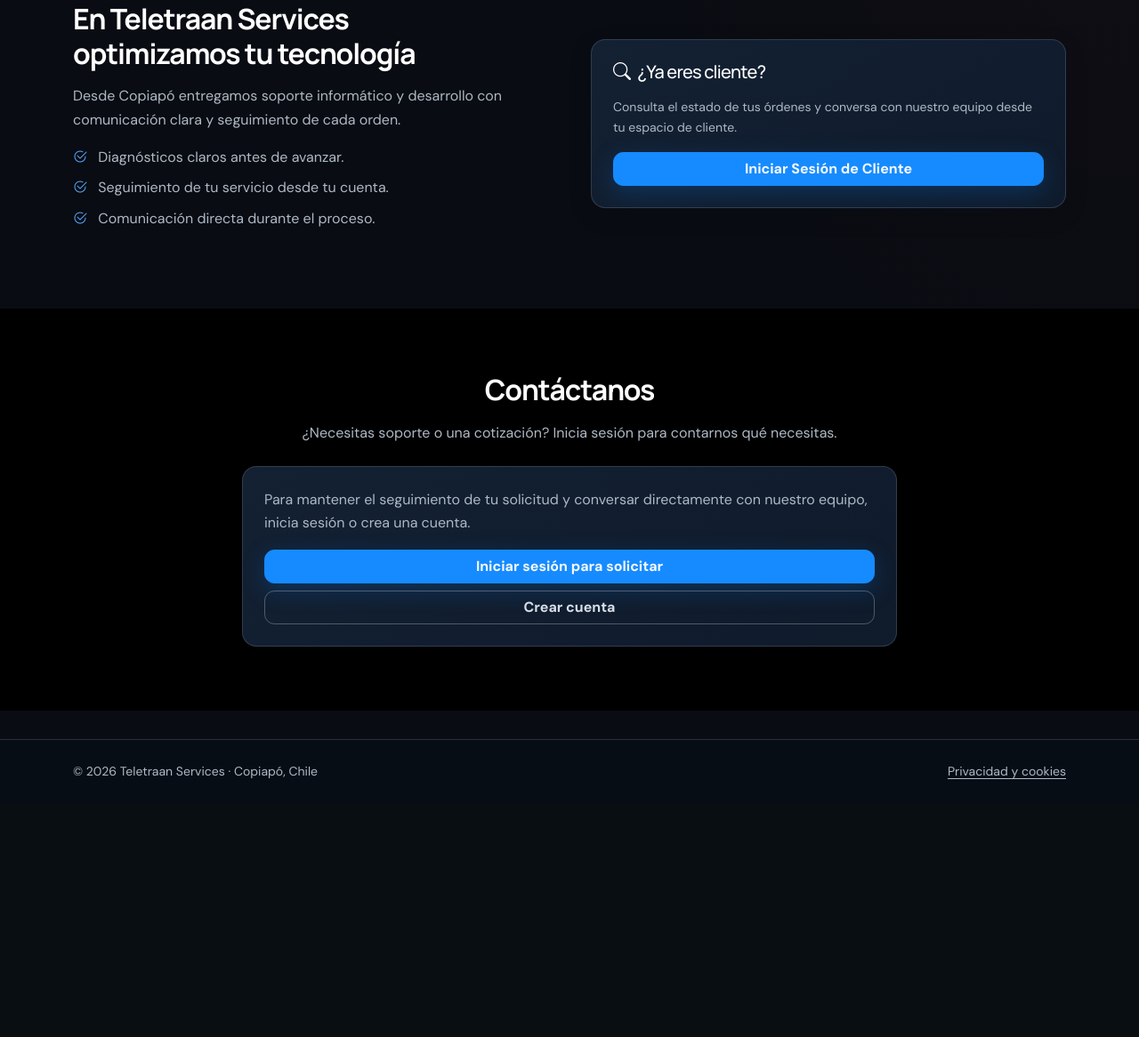
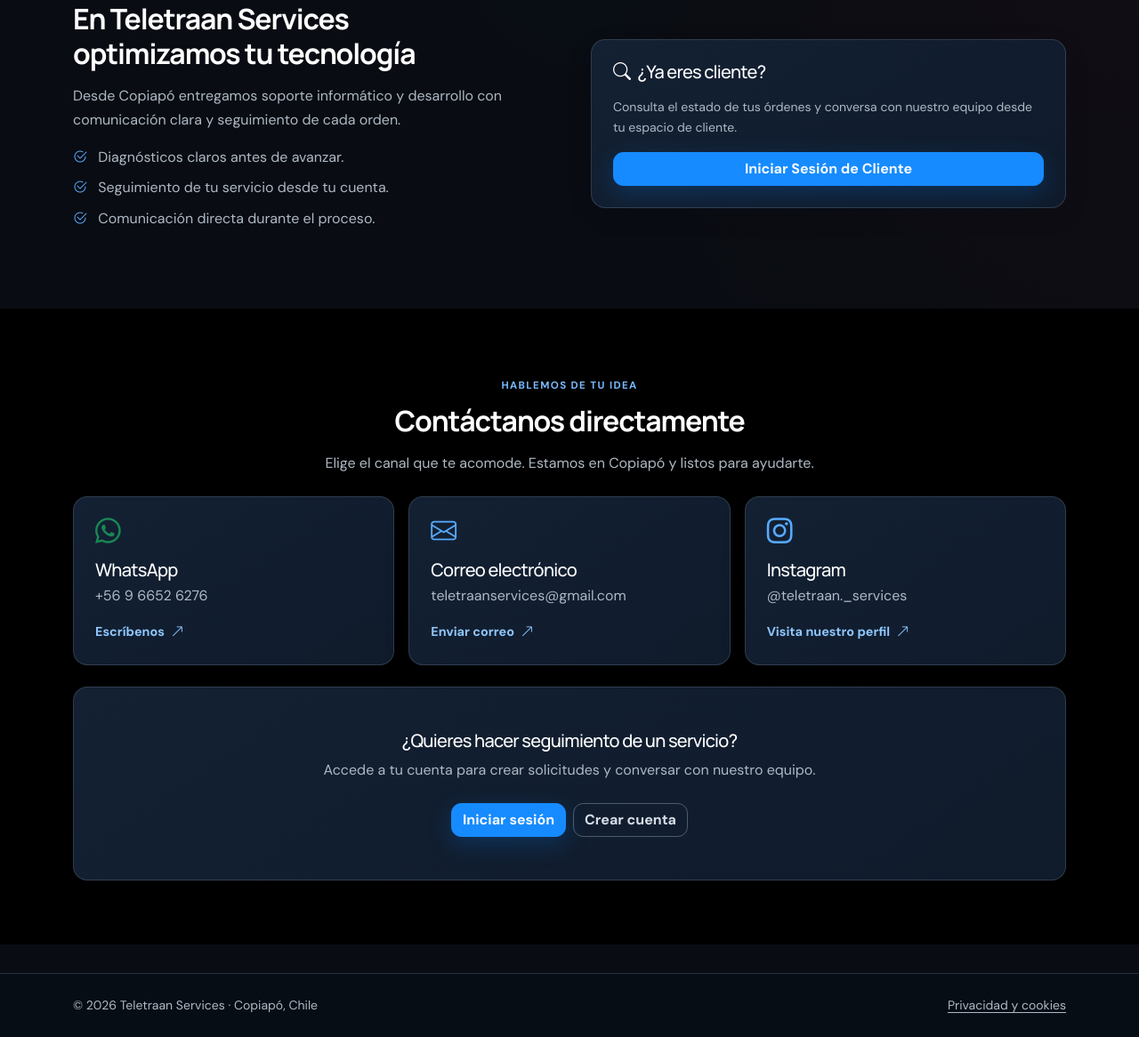
Before and after one commit to teletraanservices/teletraanservicios, a Django app: page / in a window 1280 px wide. Shown: the part 2111-3277 px from the top of the page at 89% size. Before the commit the page ends 2987 px from the top, so only its background shows below. Run offline with Django 5.2, Linux system fonts and the light colour scheme; data that the repository does not hold is empty.

Commit message:
Add business contact links to homepage
Co-authored-by: Copilot <223556219+Copilot@users.noreply.github.com>

```diff
--- a/core/static/core/css/style.css
+++ b/core/static/core/css/style.css
@@ -180,6 +180,12 @@ footer { margin-top: 2rem; border-top: 1px solid var(--tt-border); background: r
 .portfolio-type { color: #8d9cac; font-size: .66rem; font-weight: 800; letter-spacing: .1em; }
 .portfolio-link { color: #8fc7ff; font-size: .9rem; font-weight: 700; text-decoration: none; }
 .portfolio-link:hover { color: #fff; }
+.contact-method { display: flex; align-items: flex-start; }
+.contact-method-icon { font-size: 1.8rem; line-height: 1; }
+.contact-method-action { color: #8fc7ff; font-size: .9rem; font-weight: 700; margin-top: auto; }
+.contact-method:hover .contact-method-action,
+.contact-method:focus-visible .contact-method-action { color: #fff; }
+.contact-method:focus-visible { outline: 2px solid var(--tt-primary); outline-offset: 3px; }
 .portfolio-empty { padding: 3.5rem 1rem; text-align: center; border: 1px dashed rgba(190, 205, 220, .24); border-radius: .75rem; }
 .portfolio-empty > i { color: #79baff; font-size: 2rem; }
 .portfolio-admin-item, .portfolio-form-panel { overflow: hidden; background: var(--tt-surface); border: 1px solid var(--tt-border); border-radius: .75rem; }
--- a/core/templates/core/base.html
+++ b/core/templates/core/base.html
@@ -20,7 +20,7 @@
   <link href="https://fonts.googleapis.com/css2?family=DM+Sans:wght@400;500;600;700&family=Manrope:wght@400;500;600;700;800&display=swap" rel="stylesheet">
   <link href="https://cdn.jsdelivr.net/npm/bootstrap@5.3.2/dist/css/bootstrap.min.css" rel="stylesheet">
   <link rel="stylesheet" href="https://cdn.jsdelivr.net/npm/bootstrap-icons@1.11.1/font/bootstrap-icons.css">
-  <link rel="stylesheet" href="{% static 'core/css/style.css' %}?v=8">
+  <link rel="stylesheet" href="{% static 'core/css/style.css' %}?v=9">
   {% block extra_head %}{% endblock %}
 </head>
 <body>
--- a/core/templates/core/index.html
+++ b/core/templates/core/index.html
@@ -181,18 +181,50 @@
 <!-- Contacto -->
 <section id="contacto" class="py-5 bg-black bg-opacity-20">
   <div class="container py-4">
-    <div class="row justify-content-center">
-      <div class="col-lg-8 text-center">
-        <h2 class="fw-bold text-white mb-3">Contáctanos</h2>
-        <p class="text-secondary mb-4">¿Necesitas soporte o una cotización? Inicia sesión para contarnos qué necesitas.</p>
+    <div class="text-center mb-4">
+      <span class="section-kicker">HABLEMOS DE TU IDEA</span>
+      <h2 class="fw-bold text-white mt-2 mb-3">Contáctanos directamente</h2>
+      <p class="text-secondary mb-0">Elige el canal que te acomode. Estamos en Copiapó y listos para ayudarte.</p>
+    </div>
 
-        <!-- La creación de solicitudes está disponible para clientes autenticados. -->
-        <div class="card card-teletraan p-4 text-start">
-          <p class="text-secondary">Para mantener el seguimiento de tu solicitud y conversar directamente con nuestro equipo, inicia sesión o crea una cuenta.</p>
-          {% if user.is_authenticated %}<a class="btn btn-teletraan w-100" href="{% url 'dashboard' %}">Ir a mis servicios</a>{% else %}<div class="d-grid gap-2"><a class="btn btn-teletraan" href="{% url 'login' %}">Iniciar sesión para solicitar</a><a class="btn btn-outline-teletraan" href="{% url 'register' %}">Crear cuenta</a></div>{% endif %}
+    <div class="row g-3 mb-4">
+      <div class="col-md-4">
+        <a class="card card-teletraan contact-method h-100 p-4 text-decoration-none" href="https://wa.me/56966526276" target="_blank" rel="noopener noreferrer" aria-label="Escribir a Teletraan Services por WhatsApp">
+          <span class="contact-method-icon text-success"><i class="bi bi-whatsapp" aria-hidden="true"></i></span>
+          <h3 class="h5 text-white mt-3 mb-1">WhatsApp</h3>
+          <p class="text-secondary mb-3">+56 9 6652 6276</p>
+          <span class="contact-method-action">Escríbenos <i class="bi bi-arrow-up-right ms-1" aria-hidden="true"></i></span>
+        </a>
+      </div>
+      <div class="col-md-4">
+        <a class="card card-teletraan contact-method h-100 p-4 text-decoration-none" href="mailto:teletraanservices@gmail.com" aria-label="Enviar correo a Teletraan Services">
+          <span class="contact-method-icon text-info"><i class="bi bi-envelope" aria-hidden="true"></i></span>
+          <h3 class="h5 text-white mt-3 mb-1">Correo electrónico</h3>
+          <p class="text-secondary mb-3 text-break">teletraanservices@gmail.com</p>
+          <span class="contact-method-action">Enviar correo <i class="bi bi-arrow-up-right ms-1" aria-hidden="true"></i></span>
+        </a>
+      </div>
+      <div class="col-md-4">
+        <a class="card card-teletraan contact-method h-100 p-4 text-decoration-none" href="https://www.instagram.com/teletraan._services/" target="_blank" rel="noopener noreferrer" aria-label="Visitar Instagram de Teletraan Services">
+          <span class="contact-method-icon text-info"><i class="bi bi-instagram" aria-hidden="true"></i></span>
+          <h3 class="h5 text-white mt-3 mb-1">Instagram</h3>
+          <p class="text-secondary mb-3">@teletraan._services</p>
+          <span class="contact-method-action">Visita nuestro perfil <i class="bi bi-arrow-up-right ms-1" aria-hidden="true"></i></span>
+        </a>
+      </div>
+    </div>
+
+    <div class="card card-teletraan p-4 p-md-5 text-center">
+      <h3 class="h5 text-white mb-2">¿Quieres hacer seguimiento de un servicio?</h3>
+      <p class="text-secondary mb-4">Accede a tu cuenta para crear solicitudes y conversar con nuestro equipo.</p>
+      {% if user.is_authenticated %}
+        <a class="btn btn-teletraan align-self-center" href="{% url 'dashboard' %}">Ir a mis servicios</a>
+      {% else %}
+        <div class="d-flex flex-column flex-sm-row justify-content-center gap-2">
+          <a class="btn btn-teletraan" href="{% url 'login' %}">Iniciar sesión</a>
+          <a class="btn btn-outline-teletraan" href="{% url 'register' %}">Crear cuenta</a>
         </div>
-
-      </div>
+      {% endif %}
     </div>
   </div>
 </section>
```
Also changed, not shown: accounts/tests.py (+13 -0 lines).
